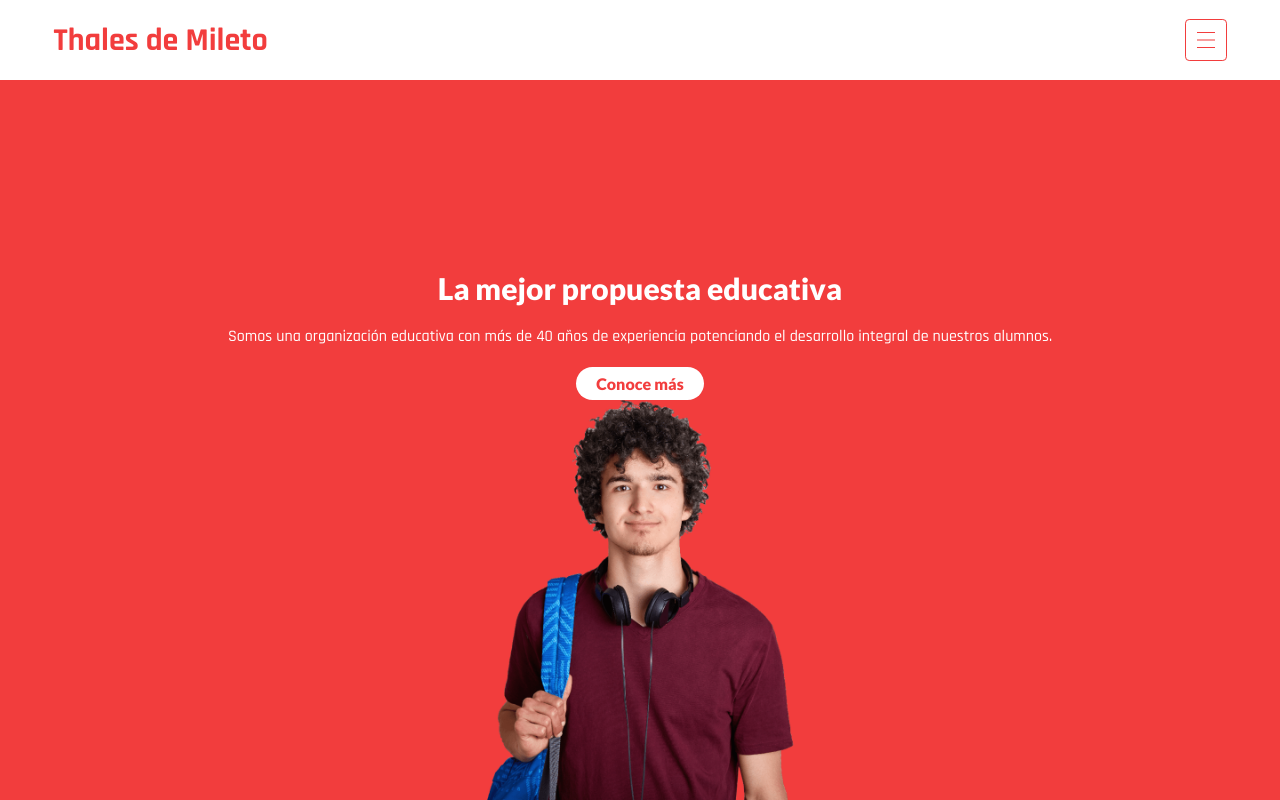
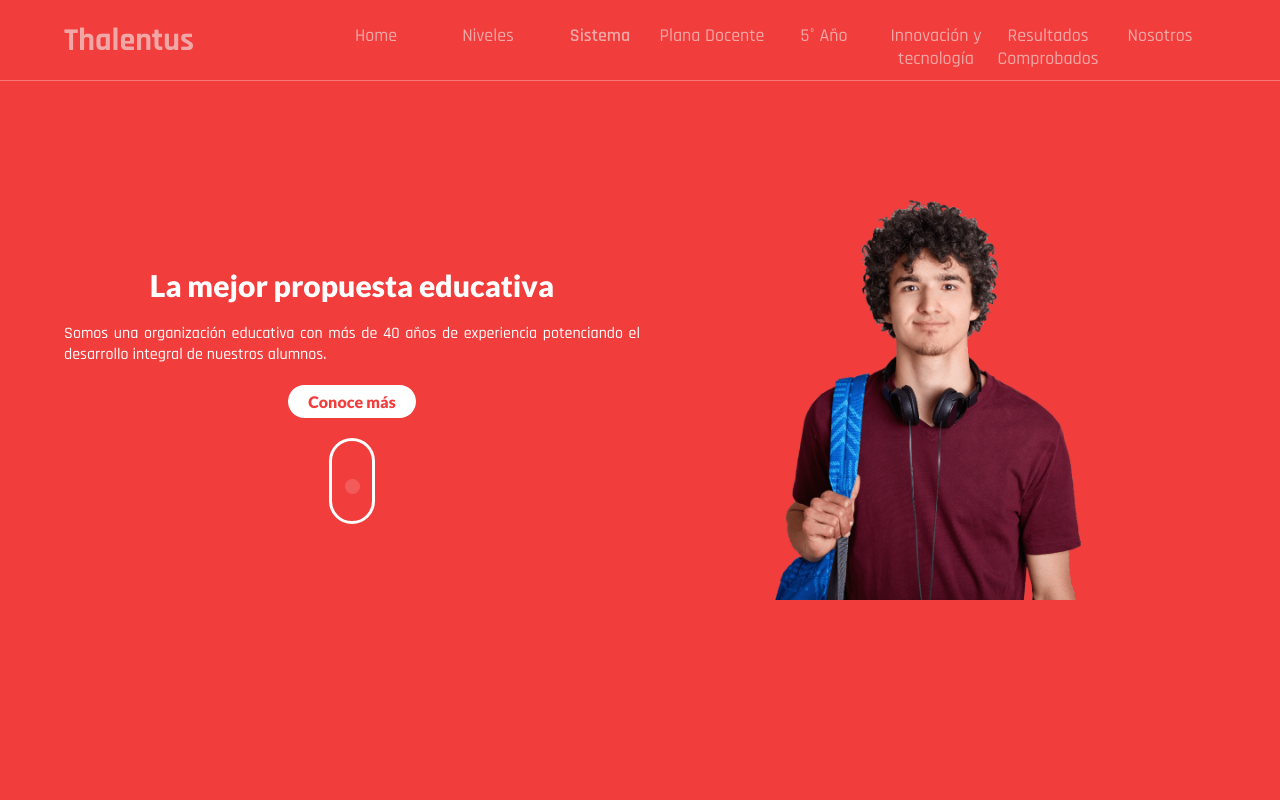
Before and after one commit to edsonJordan/Web-School, a plain HTML site: page ladingpage.html in a window 1280 px wide. Drawn offline with Linux system fonts and the light colour scheme.

Commit message:
adding header with effect hover change color

```diff
--- a/ladingpage.html
+++ b/ladingpage.html
@@ -5,7 +5,7 @@
     <meta http-equiv="X-UA-Compatible" content="IE=edge">
     <meta name="viewport" content="width=device-width, initial-scale=1.0">
     <title>Document</title>
-    <meta name="description" content="Colegio Thales de mileto, Tu mejor opción">
+    <meta name="description" content="Colegio Thalentus, Tu mejor opción">
     <link rel="stylesheet" href="resource/css/config.css">
     <link rel="stylesheet" href="resource/css/lading.css">
 </head>
@@ -14,40 +14,43 @@
         <header class="container__header">
             <nav class="row col col__nav ">
                 <div class="logo">
-                    Thales de Mileto
+                    <label for="">Thalentus</label>
                 </div>
                 <input class="none input--nav" type="checkbox" name="" id="nav">
-                <label class="label--nav" for="nav"></label>
-                <ul class="row nav__ul none">
+                <div class="icon__menu">
+                    <label class="label--nav" for="nav"></label>
+                </div>
+                <ul class="row nav__ul ">
                     <li class="nav__li" >
-                        <a class="nav__link" href="#">Home</a>
+                        <a class="nav__link" href="#home">Home</a>
                     </li>
                     <li class="nav__li" >
-                        <a class="nav__link" href="#">Niveles</a>
+                        <a class="nav__link" href="#nivel">Niveles</a>
                     </li>
                     <li class="nav__li" >
-                        <a class="nav__link nav__link--active" href="#">Sistema</a>
+                        <a class="nav__link nav__link--active" href="#sistema">Sistema</a>
                     </li>
                     <li class="nav__li" >
-                        <a class="nav__link" href="#">Plana Docente</a>
+                        <a class="nav__link" href="#plana">Plana Docente</a>
                     </li>
                     <li class="nav__li" >
-                        <a class="nav__link" href="#">5° Año</a>
+                        <a class="nav__link" href="#quinto">5° Año</a>
                     </li>
                     <li class="nav__li" >
-                        <a class="nav__link" href="#">Innovación y tecnología</a>
+                        <a class="nav__link" href="#innovacion">Innovación y tecnología</a>
                     </li>
                     <li class="nav__li" >
-                        <a class="nav__link" href="#">Resultados Comprobados</a>
+                        <a class="nav__link" href="#resultados">Resultados Comprobados</a>
                     </li>
                     <li class="nav__li" >
-                        <a class="nav__link" href="#">Nosotros</a>
+                        <a class="nav__link" href="#nosotros">Nosotros</a>
                     </li>
                 </ul>
             </nav>
         </header>
-        <section class="container__section container__section--home ">
-                <article class="section__content">
+        <!-- Start Section Home -->
+        <section class="container__section container__section--home " id="home">
+                <article class="subsection section__content">
                     <h1 class="content__tittle content__tittle--home">
                         La mejor propuesta educativa
                     </h1>
@@ -58,12 +61,17 @@
                     <a href="#" class="link slider__link">
                         Conoce más
                     </a>
+                    <div class="scroll">
+
+                    </div>
                 </article>
-                <figure class="section__figure">
+                <figure class="subsection section__figure">
                     <img class="section__img" src="resource/student2-academy_slider.min.png" alt="">
                 </figure>
         </section>
-        <section class="container__section container__section--nivel ">
+        <!-- End Section Home -->
+        <!-- Start Section Nivel -->
+        <section class="container__section container__section--nivel " id="nivel">
             <article class="container__cards ">
                 <div class="card">
                     <div class="card__img">
@@ -111,7 +119,9 @@
                 </div>
             </article>
         </section>
-        <section class="container__section container__section--sistema ">
+        <!-- End Section Nivel -->
+        <!-- Start Section Sistema -->
+        <section class="container__section container__section--sistema " id="sistema">
             <div class="section__content section__content--sistema">
                 <h2 class="content__tittle content__tittle--sistema">
                     Sistema académico
@@ -177,8 +187,10 @@
                 </div>
             </div>
         </section>
-        <section class="container__section container__section--plana ">
-            <article class="section__content">
+        <!-- End Section Sistema -->
+        <!-- Start Section plana -->
+        <section class="container__section container__section--plana " id="plana">
+            <article class="subsection section__content">
                 <h2 class="content__tittle content__tittle--plana">
                     Excelente plana docente
                 </h2>
@@ -191,12 +203,14 @@
                     Conoce más
                 </a> -->
             </article>
-            <figure class="section__figure">
+            <figure class="subsection section__figure">
                 <img class="section__img" src="resource/school-teacher-reduce-min.png" alt="">
             </figure>
         </section>
-        <section class="container__section container__section--quinto ">
-            <div class="section__content">
+        <!-- End Section plana -->
+        <!-- Start Section quinto -->
+        <section class="container__section container__section--quinto " id="quinto">
+            <div class="subsection section__content">
                 <h2 class="content__tittle content__tittle--quinto">
                     Sistema 5.° año
                 </h2>
@@ -210,12 +224,14 @@
                     Conoce más
                 </a> -->
             </div>
-            <figure class="section__figure">
+            <figure class="subsection section__figure">
                 <img class="section__img" src="resource/student3-academy-slider.png" alt="">
             </figure>
         </section>
-        <section class="container__section container__section--innovacion ">
-            <article class="section__content">
+        <!-- End Section quinto -->
+        <!-- Start Section innovacion -->
+        <section class="container__section container__section--innovacion " id="innovacion">
+            <article class="subsection section__content">
                 <h2 class="content__tittle content__tittle--innovacion">
                     Innovación y tecnología
                 </h2>
@@ -231,11 +247,13 @@
                     <li class="content__li--innovacion">Plataforma educativa virtual</li>
                 </ul>
             </article>
-            <figure class="section__figure">
+            <figure class="subsection section__figure">
                 <img class="section__img" src="resource/student3-academy-slider.png" alt="">
             </figure>
         </section>
-        <section class="container__section container__section--resultados ">
+        <!-- End Section innovacion -->
+        <!-- Start Section resultados -->
+        <section class="container__section container__section--resultados " id="resultados">
             <div class="section__content section__content--resultados">
                 <h2 class="content__tittle content__tittle--resultados">
                     Sistema académico
@@ -319,7 +337,9 @@
                 </div>
             </div>
         </section>
-        <section class="container__section container__section--nosotros ">
+        <!-- End Section resultados -->
+        <!-- Start Section nosotros -->
+        <section class="container__section container__section--nosotros " id="nosotros">
             <div class="section__content">
                 <h2 class="content__tittle content__tittle--nosotros">
                     Conoce más sobre nosotros
@@ -328,12 +348,15 @@
                     <source src="resource/thalentus.min.mp4" type="video/mp4">
                   Your browser does not support the video tag.
                 </video>
+                <h3 class="content__tittle content__tittle--nosotros">
+                    !No dejes a tu hijo sin vacante!
+                </h3>
             </div>
             <footer class="container__section--footer">
                 <span class="span__footer">© 2021 Thalentus. Todos los derechos reservados.</span>
             </footer>
         </section>
-
+        <!-- End Section nosotros -->
     </div>
     <script src="resource/scripts/lading.js"></script>
 </body>
--- a/resource/css/lading.css
+++ b/resource/css/lading.css
@@ -24,7 +24,21 @@
         transform: translateX(0);
         opacity: 1;
     }
-}
+    }
+    @keyframes movePoint {
+        0%{
+        top: 5px;
+        opacity: 1;
+        }
+        50%{
+        opacity: .7;
+        }
+
+        100%{
+        top: 40px;
+        opacity: 0;
+        }
+    }
   .row{
     width: 100%;
     }
@@ -65,7 +79,7 @@
       width: 30px;
       height: 30px;
       padding: 5px;
-      border: 1.2px solid  var(--color-primary);
+      border: 2.2px solid  var(--color-primary);
       cursor: pointer;
       border-radius: 10%;
   }
@@ -73,13 +87,14 @@
       content: "";
       display: block;
       width: 60%;
-      height: 1.5px;
+      height: 2.5px;
       top: 22%;
       background-color: var(--color-primary);
       position: relative;
       left: calc(20%);
       box-shadow: 0px 7.5px 0px 0px var(--color-primary) , 0px 15px 0px 0px var(--color-primary);
   }
+
   .input--nav:checked ~ .nav__ul{
       display: flex;
   }
@@ -96,6 +111,7 @@
       box-shadow: 0px 8.5px 0px 0px var(--color-secondary) , 0px 17px 0px 0px var(--color-secondary);
   }
   .nav__ul{
+      display: none;
       position: absolute;
       top: 100%;
       z-index: 30;
@@ -375,10 +391,11 @@
         .container__section--nosotros .section__content{
             height: 100%;
             justify-content: center;
+            text-align: center;
         }
         .video--nosotros{
             width: 100%;
-            border-radius: 10px;
+            border-radius: 5px;
             /* border: 2px solid var(--color-primary); */
             box-shadow: -2px 5px 20px 2px var(--color-gray);
         }
@@ -390,6 +407,7 @@
             display: flex;
             justify-content: center;
             width: 100%;
+
         }
         .span__footer{
             display: block;
@@ -399,9 +417,128 @@
             padding: 15px 0;
             font-size: 16px;
         }
+        .none{
+            display: none;
+      }
+        @media (min-width: 768px) {
+        .container__section{
+            justify-content: center;
+            flex-direction: row;
+        }
+        .subsection{
+            width:45%;
+            justify-content: center;
+        }
+        .container__cards {
+            flex-direction: row;
+            column-gap: 20px;
+            width: 90%;
+        }
+        .card:nth-child(1){
+            padding-top: initial;
+        }
+        .card{
+            min-height: 15rem;
+        }
+        .container__header{
+            background-color: initial;
+            z-index: initial;
+            /* mix-blend-mode: difference; */
+        }
+        .col__nav{
+            color: initial;
+            background-color: initial;
+        }
+        .logo{
+            z-index: 40;
+            background-color: initial;
+            mix-blend-mode: difference;
+        }
+        .icon__menu{
+            z-index: 40;
+            mix-blend-mode: difference;
+        }
+        .logo label{
+            color: aqua ;
+            opacity: .8;
+        }
+        .label--nav{
+            z-index: 40;
+            border-color: aqua;
+            opacity: .8;
+        }
+        .label--nav::before{
+            background-color: aqua;
+            box-shadow: 0px 7.5px 0px 0px aqua , 0px 15px 0px 0px aqua;
+            opacity: .8;
+        }
+        .section__img {
+            object-fit: contain;
+        }
+    }
+        @media (min-width: 1024px) {
+            .col__nav::after {
+            content: "";
+            z-index: 99;
+            position: absolute;
+            top: 5rem;
+            width: 100%;
+            height: 1.2px;
+            background-color: rgba(255, 255, 255, .3);
+            }
+            .logo{
+                width: 10%;
+            }
+            .nav__ul {
+            display: flex;
+            position: initial;
+            height: initial;
+            flex-direction: row;
+            background-color: initial;
+            width: 70%;
+            mix-blend-mode: difference;
+            }
+            .nav__link{
+                color: aqua;
+                opacity: .8;
+            }
+            .icon__menu{
+                display: none;
+            }
+            .nav__li{
+                border-color: transparent;
+                height: 2rem;
+            }
+            .nav__li:nth-child(1){
+                border-color: transparent;
+            }
+            .scroll{
+                display: flex;
+                justify-content: center;
+                width: 40px;
+                height: 80px;
+                background-color: transparent;
+                margin-bottom: 10px;
+                border-radius: 25px;
+                border: 3px solid var(--color-secondary);
+
+            }
+            .scroll::before{
+                content: "";
+                position: relative;
+                width: 15px;
+                height: 15px;
+                border-radius: 100%;
+                background-color: var(--color-secondary);
+                animation: movePoint 2s infinite;
+            }
+
+            /* .subsection {
+                width: 35%;
+            } */
+        }
+
+
         ::-webkit-scrollbar {
             width: 0px;
           }
-  .none{
-        display: none;
-  }
```
Also changed, not shown: academy.html (+3 -3 lines), index.html (+2 -2 lines), school.html (+3 -3 lines).
